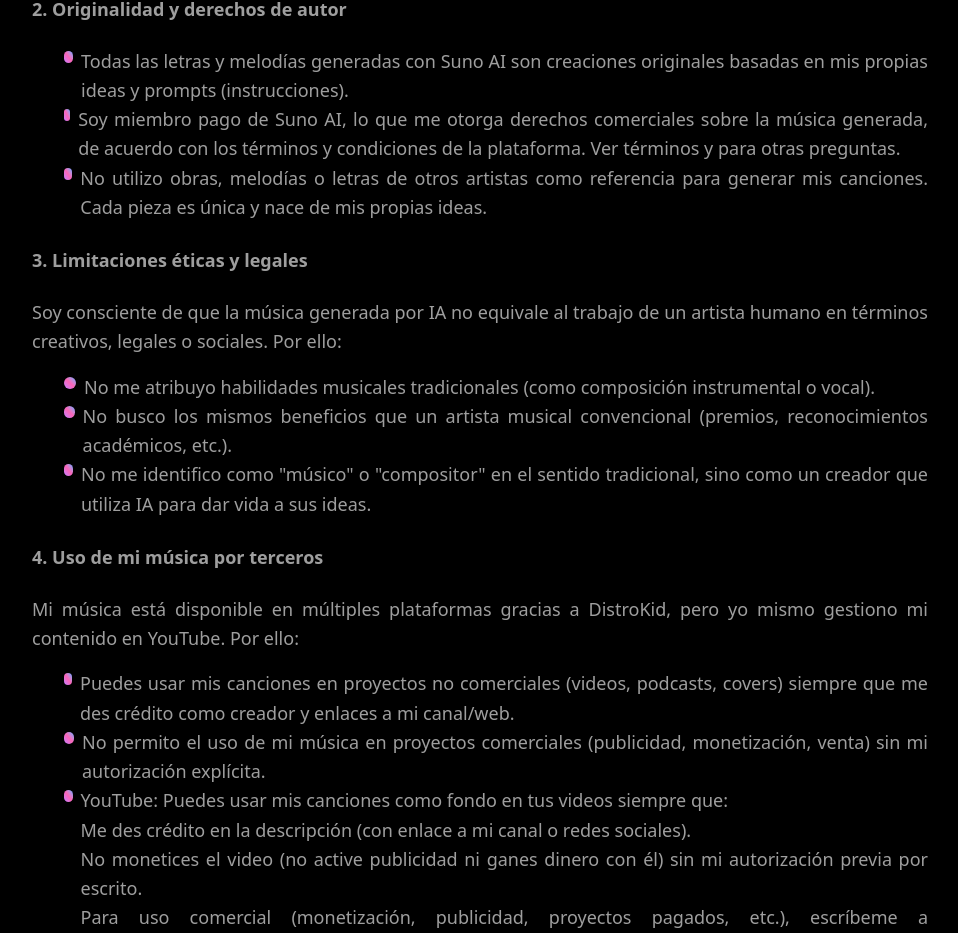
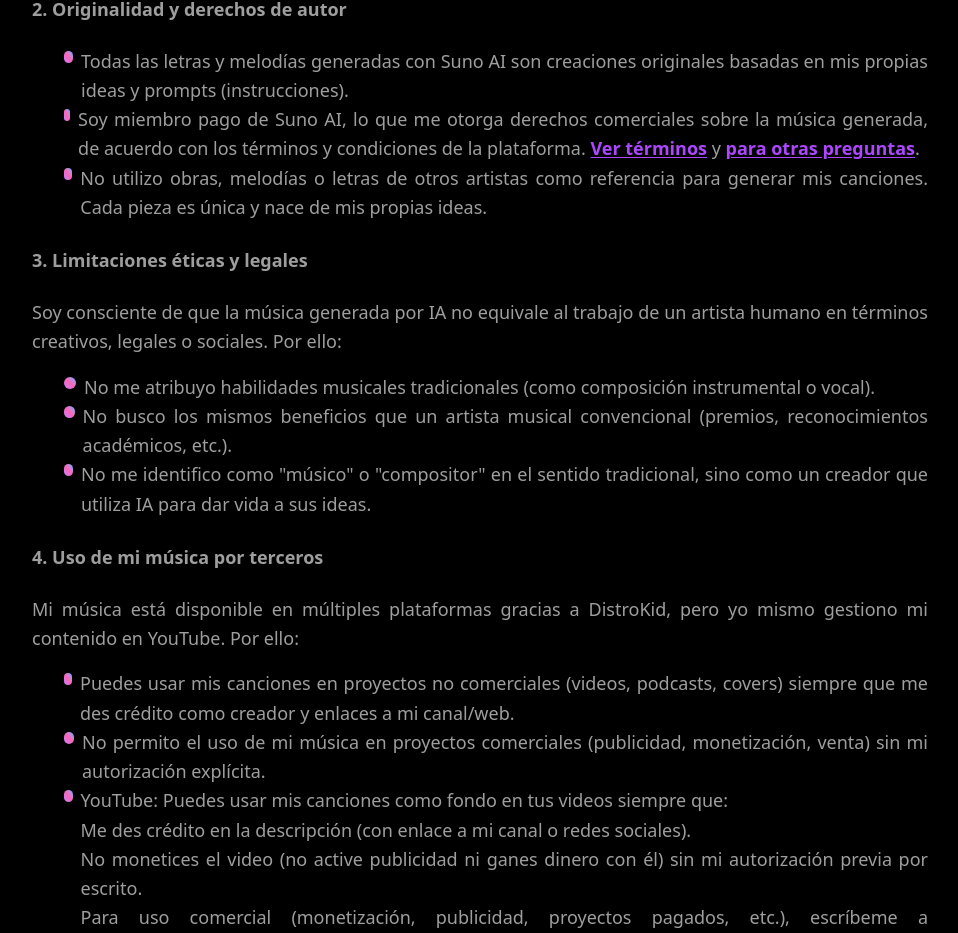
Before and after one commit to uri-alfred/alfred_uarc7-music, a Next.js app: page /alfred_uarc7-music/ in a window 1280 px wide. Shown: the part 2791-3724 px from the top of the page, without its empty margins (160-1118 px from the left). Built offline with nearby package versions, Linux system fonts and the light colour scheme; no server answers.

Commit message:
ajuste de estilos de links

```diff
--- a/src/app/page.tsx
+++ b/src/app/page.tsx
@@ -248,7 +248,7 @@ export default function ArtistPage() {
                       href="https://suno.ai/terms"
                       target="_blank"
                       rel="noopener noreferrer"
-                      className="color-link-purple"
+                      className="text-purple-500 hover:text-purple-400 underline underline-offset-2 transition-colors duration-200 font-semibold"
                     >
                       Ver términos
                     </a>{" "}
@@ -257,7 +257,7 @@ export default function ArtistPage() {
                       href="https://suno-ai.notion.site/FAQs-b72601b96de44e5cacd2cd6baa985448#f0f1441180484d6094206e84e334ba36"
                       target="_blank"
                       rel="noopener noreferrer"
-                      className="color-link-purple"
+                      className="text-purple-500 hover:text-purple-400 underline underline-offset-2 transition-colors duration-200 font-semibold"
                     >
                       para otras preguntas
                     </a>
```
